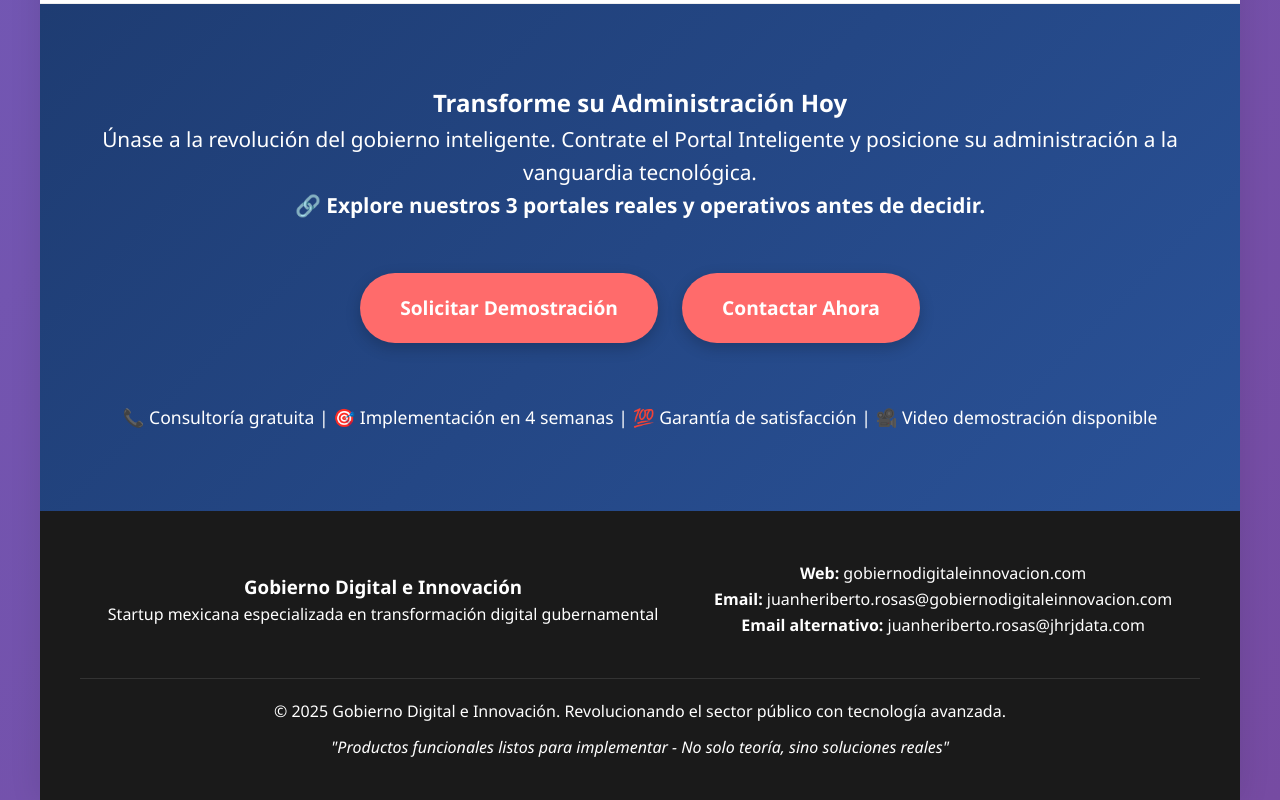
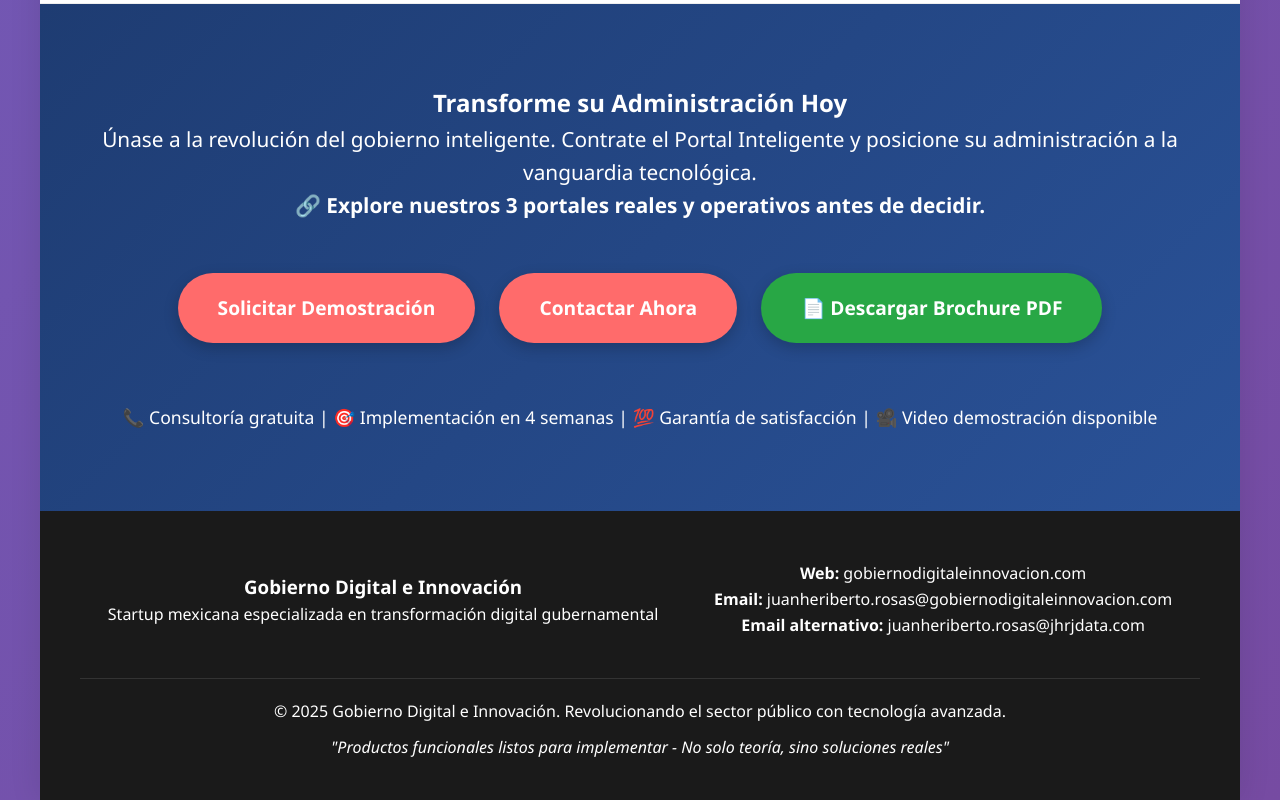
Before and after one commit to gobiernodigitaleinnovacion/portalinteligente, a plain HTML site: page index.html in a window 1280 px wide. Shown: the part 7072-7872 px from the top of the page. Drawn offline with Linux system fonts and the light colour scheme.

Commit message:
Update index.html

```diff
--- a/index.html
+++ b/index.html
@@ -224,6 +224,14 @@
             background: #ff5252;
             transform: translateY(-3px);
             box-shadow: 0 8px 25px rgba(0,0,0,0.3);
+        }
+
+        .cta-button.pdf-button {
+            background: #28a745;
+        }
+
+        .cta-button.pdf-button:hover {
+            background: #218838;
         }
 
         .footer {
@@ -583,6 +591,9 @@
 
             <a href="https://gobiernodigitaleinnovacion.com/" class="cta-button">Solicitar Demostración</a>
             <a href="mailto:juanheriberto.rosas@gobiernodigitaleinnovacion.com" class="cta-button">Contactar Ahora</a>
+            <a href="https://drive.google.com/file/d/1-dEKKITGv1r4sI-T68z0je4iljjbIvLy/view?pli=1"
+               target="_blank"
+               class="cta-button pdf-button">📄 Descargar Brochure PDF</a>
 
             <div style="margin-top: 40px; font-size: 1.1em;">
                 <p>📞 Consultoría gratuita | 🎯 Implementación en 4 semanas | 💯 Garantía de satisfacción | 🎥 Video demostración disponible</p>
```
